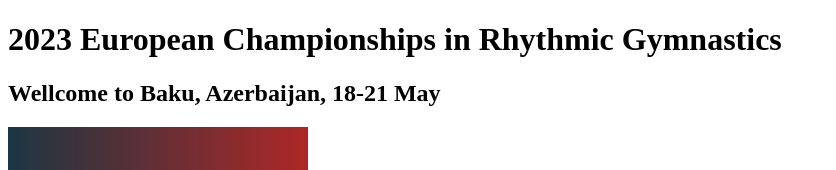
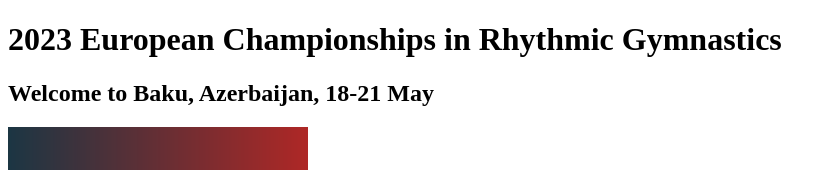
Before and after one commit to OlhaOvsiienko/project-MineSweeper, a plain HTML site: page index.html in a window 1280 px wide. Shown: the top 170 px of the page, without its empty margins (0-836 px from the left). Drawn offline with Linux system fonts and the light colour scheme.

Commit message:
Correct Welcome

```diff
--- a/index.html
+++ b/index.html
@@ -8,7 +8,7 @@
 <body>
   <header>
         <h1>2023 European Championships in Rhythmic Gymnastics</h1>
-        <h2>Wellcome to Baku, Azerbaijan,  18-21 May</h2>
+        <h2>Welcome to Baku, Azerbaijan,  18-21 May</h2>
         <img src="img/LOGO-Baku.png" alt="Logotype">
   </header>
   <main>
```
